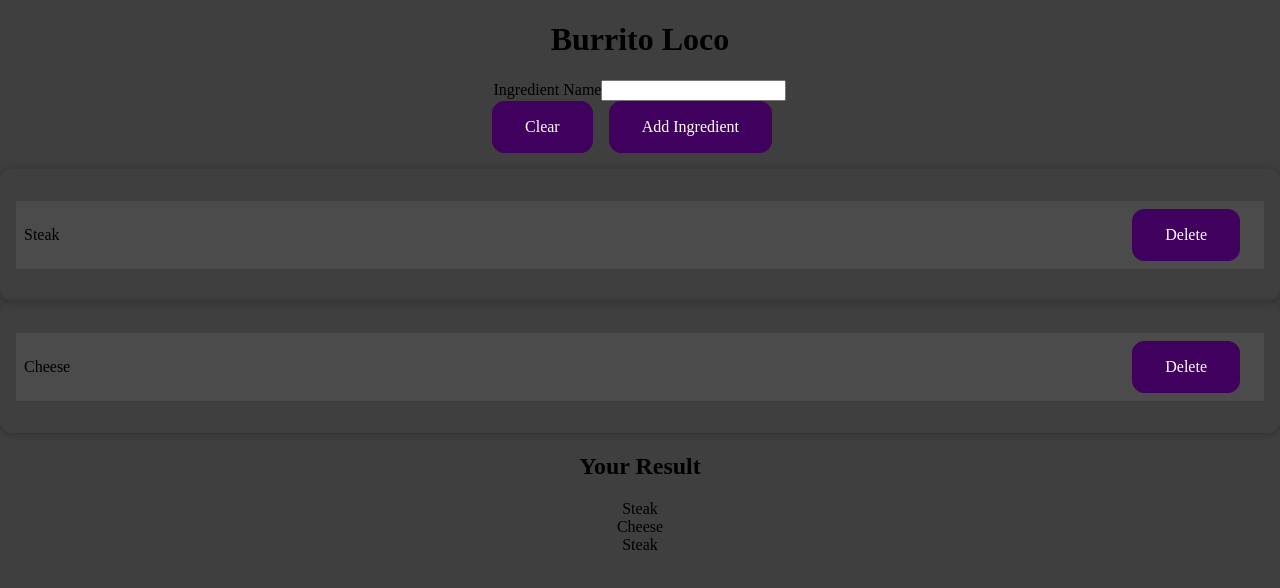
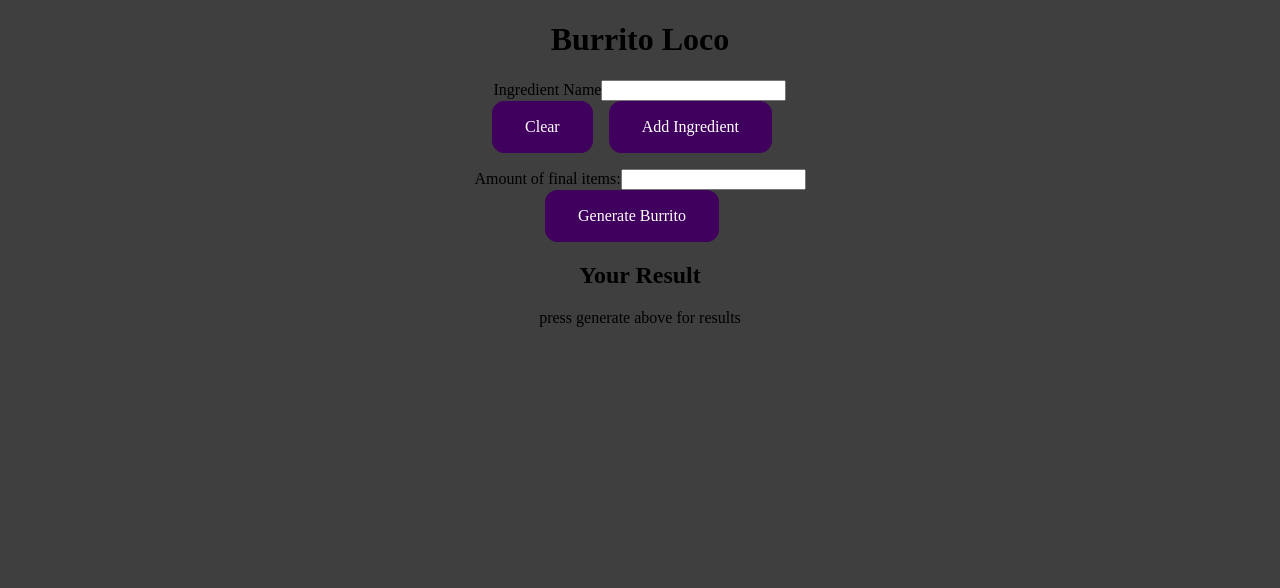
Before and after one commit to Aron400/burrito-loco, a React (Create React App) app: page / in a window 1280 px wide. Shown: the top 588 px of the page. Built offline with nearby package versions, Linux system fonts and the light colour scheme.

Commit message:
Start work on delete handler. Not yet functional.

```diff
--- a/src/App.js
+++ b/src/App.js
@@ -4,20 +4,20 @@ import IngredientForm from "./components/Ingredients/IngredientForm";
 import IngredientsList from "./components/Ingredients/IngredientsList";
 import BurritoResult from "./components/Submission/BurritoResult";
 
-const DUMMY_ING = [
-  {
-    id: "i1",
-    title: "Steak",
-  },
-  {
-    id: "i2",
-    title: "Cheese",
-  },
-];
+// const DUMMY_ING = [
+//   {
+//     id: "i1",
+//     title: "Steak",
+//   },
+//   {
+//     id: "i2",
+//     title: "Cheese",
+//   },
+// ];
 
 const App = () => {
 
-  const [ingredients, setIngredients] = useState(DUMMY_ING);
+  const [ingredients, setIngredients] = useState([]);
 
   const addIngredientHandler = ingredient => {
     setIngredients((prevIngredients) => {
@@ -34,11 +34,19 @@ const App = () => {
 };
 console.log(ingredients)
 
+  const deleteIngredientHandler = (id) => {
+    const newArray = ingredients.filter(ingredient => ingredient.id !== id);
+    console.log(newArray)
+    setIngredients(newArray);
+    console.log('delete')
+  }
+
+
   return (
     <div className="App">
       <h1 className="Header">Burrito Loco</h1>
       <IngredientForm onAddIngredient={saveIngredientDataHandler} />
-      <IngredientsList items={ingredients} />
+      <IngredientsList onDeleteIngredient={deleteIngredientHandler} items={ingredients} />
       <BurritoResult items={ingredients} />
     </div>
   );
--- a/src/components/Ingredients/IngredientCard.js
+++ b/src/components/Ingredients/IngredientCard.js
@@ -6,7 +6,7 @@ const IngredientCard = (props) => {
     return <div className="ingredients-card">
         <li>
             <div>{props.title}</div>
-            <button className="delete-ingredient">Delete</button>
+            <button onClick={props.onDeleteIngredient} className="delete-ingredient">Delete</button>
         </li>
     </div>
 };
--- a/src/components/Ingredients/IngredientForm.js
+++ b/src/components/Ingredients/IngredientForm.js
@@ -30,10 +30,15 @@ const IngredientForm = (props) => {
         setEnteredName('');
       };
 
+      const clearHandler = (event) => {
+        event.preventDefault()
+        setEnteredName('')
+      }
+
   return (
     <form onSubmit={addHandler}>
-      <div className="new-expense__controls">
-        <div className="new=expense__control">
+      <div className="new-ingredient__controls">
+        <div className="new-ingredient__control">
           <label>Ingredient Name</label>
           <input
             type="text"
@@ -42,8 +47,8 @@ const IngredientForm = (props) => {
           />
         </div>
       </div>
-      <div className="new-expense__actions">
-        <button type="button">Clear</button>
+      <div className="new-ingredient__actions">
+        <button type="button" onClick={clearHandler}>Clear</button>
         <button type="submit" onClick={addHandler}>Add Ingredient</button>
       </div>
     </form>
--- a/src/components/Ingredients/IngredientsList.js
+++ b/src/components/Ingredients/IngredientsList.js
@@ -7,7 +7,7 @@ const IngredientsList = (props) => {
   return (
     <ul className="ingredients-list">
       {props.items.map((ingredient) => (
-        <IngredientCard key={ingredient.id} title={ingredient.title} />
+        <IngredientCard onDeleteIngredient={props.onDeleteIngredient} key={ingredient.id} title={ingredient.title} />
       ))}
     </ul>
   );
--- a/src/components/Submission/BurritoResult.js
+++ b/src/components/Submission/BurritoResult.js
@@ -1,22 +1,49 @@
 import React, { useState } from "react";
 
 const BurritoResult = (props) => {
-
-
+    // const [resultt, setResult] = useState('')
+    const [resultDisplay, setResultDisplay] = useState(false)
+  const [enteredNumber, setEnteredNumber] = useState("");
 
   const resultArray = props.items.map((ingredient) => (
-    <div>{ingredient.title}</div>
-  ))
+    <li>{ingredient.title}</li>
+  ));
+  const result = resultArray.slice(0, enteredNumber).map(function () {
+    return this.splice(Math.floor(Math.random() * this.length), 1)[0];
+  }, resultArray.slice());
 
-  var random = resultArray[Math.floor(Math.random() * resultArray.length)];
-console.log(random, resultArray[random]);
+  const numberChangeHandler = (event) => {
+    setEnteredNumber(event.target.value);
+  };
+
+  const generateBurrito = (event) => {
+    event.preventDefault()
+setResultDisplay(true)
+
+  }
+  console.log(resultDisplay)
+  console.log(result);
+  console.log(enteredNumber)
+
 
   return (
     <div>
+      <form>
+        <div>
+          <label>Amount of final items:</label>
+          <input
+            type="number"
+            value={enteredNumber}
+            onChange={numberChangeHandler}
+          ></input>
+        </div>
+        <button onClick={generateBurrito}>Generate Burrito</button>
+      </form>
+
       <h2>Your Result</h2>
       <div>
-      {resultArray}
-      {random}
+        {!resultDisplay && <div>press generate above for results</div>}
+        {resultDisplay && result}
       </div>
     </div>
   );
```
